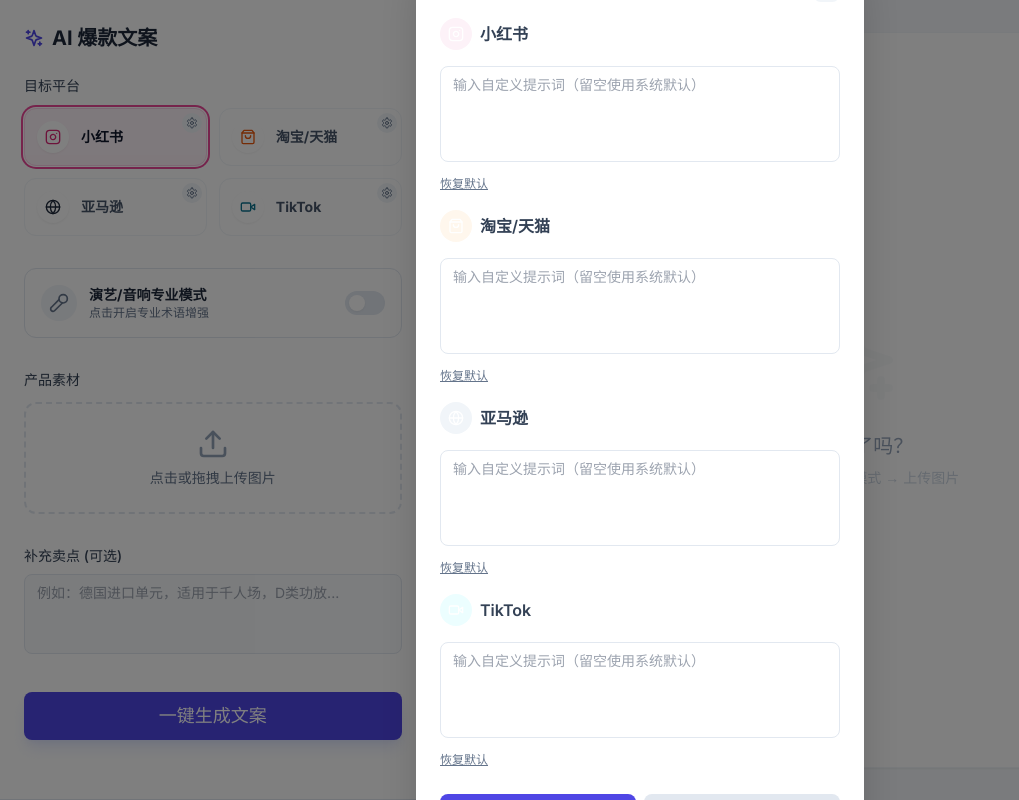
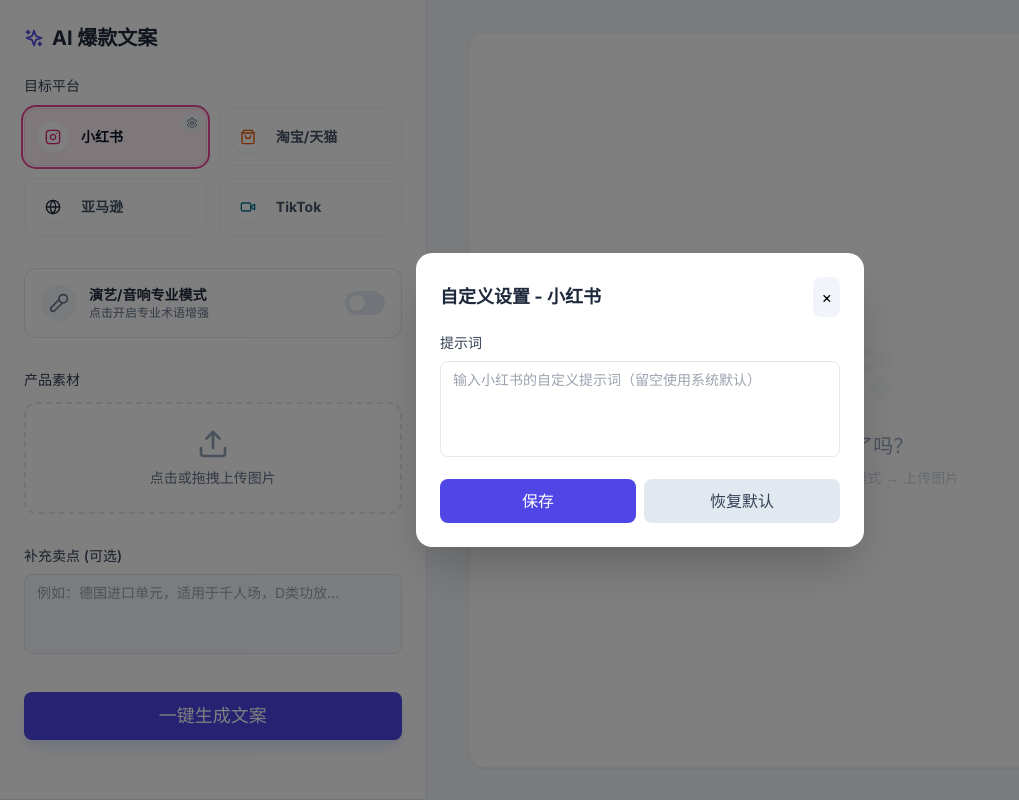
Before and after one commit to Aimsaki/image-to-text, a Next.js app: page / in a window 1280 px wide. Both pictures are taken after a click on the button "自定义设置". Shown: the whole page, without its empty margins (0-1019 px from the left). Built offline with nearby package versions, Linux system fonts and the light colour scheme.

Commit message:
Add files via upload

```diff
--- a/src/app/api/generate/route.ts
+++ b/src/app/api/generate/route.ts
@@ -43,16 +43,26 @@
   return data.choices[0]?.message?.content || ''
 }
 
+const LANGUAGE_MAP: Record<string, string> = {
+  en: 'English',
+  ja: '日本語',
+  es: 'Español',
+  vi: 'Tiếng Việt',
+  th: 'ภาษาไทย',
+}
+
 export async function POST(req: Request) {
   try {
     const body = await req.json()
-    const { platform, tone, images, additionalInfo, isProAudio, customPrompt } = body
+    const { platform, tone, images, additionalInfo, isProAudio, customPrompt, language } = body
 
     if (!images || images.length === 0) {
       return NextResponse.json({ error: '请上传图片' }, { status: 400 })
     }
 
     let finalPrompt = customPrompt
+    const targetLanguage = language || 'en'
+    const languageName = LANGUAGE_MAP[targetLanguage] || 'English'
 
     if (!finalPrompt) {
       const proInstruction = isProAudio
@@ -83,13 +93,12 @@
         case 'amazon':
           platformStyle = `
         【Role】: Top-Tier Amazon SEO Copywriter.
-        【STRICT REQUIREMENT】: **OUTPUT IN ENGLISH ONLY.**
 
         【Format】:
         1. **Title**: [Brand] + [Keywords] + [Features] + [Model] (Max 200 chars).
         2. **5 Bullet Points**: [CAPS HEADER] - Benefit. Focus on pain points & specs.
         3. **Description**: 150 words usage scenario.
-        【Tone】: Professional, Trustworthy, Native American English.
+        【Tone】: Professional, Trustworthy.
       `
           break
 
@@ -108,11 +117,10 @@
         case 'tiktok':
           platformStyle = `
         【Role】: Viral TikTok Script Writer.
-        【STRICT REQUIREMENT】: **OUTPUT IN ENGLISH ONLY.**
 
         【Structure】:
         1. **Hook (0-3s)**: Stop scrolling immediately.
-        2. **Problem**: Show the struggle.
+        2. **Problem**: Show that struggle.
         3. **Solution**: Reveal product as hero.
         4. **CTA**: Link in bio.
       `
@@ -133,9 +141,11 @@
       finalPrompt += `\n\n【用户补充信息】\n${additionalInfo}`
     }
 
+    finalPrompt += `\n\n【重要语言要求】：请务必使用${languageName}输出全部文案内容。不要使用其他语言。`
+
     finalPrompt += '\n\n请直接输出最终文案，不要输出思考过程。'
 
-    console.log(`📝 Generating [${platform}] ProMode: ${isProAudio ? 'ON' : 'OFF'} CustomPrompt: ${customPrompt ? 'YES' : 'NO'}...`)
+    console.log(`📝 Generating [${platform}] Language: ${languageName} ProMode: ${isProAudio ? 'ON' : 'OFF'} CustomPrompt: ${customPrompt ? 'YES' : 'NO'}...`)
 
     const result = await analyzeImages(images, finalPrompt)
 
--- a/src/app/page.tsx
+++ b/src/app/page.tsx
@@ -1,9 +1,8 @@
-/* eslint-disable @next/next/no-img-element */
 'use client'
 
-import { useState, useCallback } from 'react'
+import { useState, useCallback, useEffect } from 'react'
 import { useDropzone } from 'react-dropzone'
-import { Upload, Sparkles, Copy, Instagram, ShoppingBag, Globe, Video, Mic2, RefreshCw, Settings } from 'lucide-react'
+import { Upload, Sparkles, Copy, Instagram, ShoppingBag, Globe, Video, Mic2, RefreshCw, Settings, Languages } from 'lucide-react'
 
 interface UploadedImage {
   id: string
@@ -53,11 +52,19 @@
   tiktok: `You are a viral TikTok script writer. Based on the image, create a short, engaging video script.
 Requirements:
 1. **Hook (0-3s)**: Stop scrolling immediately.
-2. **Problem**: Show the struggle.
+2. **Problem**: Show that struggle.
 3. **Solution**: Reveal product as hero.
 4. **CTA**: Link in bio.
 Please output content directly without any titles or formatting markers.`,
 }
+
+const LANGUAGE_OPTIONS = [
+  { code: 'en', name: 'English', label: '英语' },
+  { code: 'ja', name: 'Japanese', label: '日语' },
+  { code: 'es', name: 'Spanish', label: '西班牙语' },
+  { code: 'vi', name: 'Vietnamese', label: '越南语' },
+  { code: 'th', name: 'Thai', label: '泰语' },
+]
 
 export default function HomePage() {
   const [platform, setPlatform] = useState('rednote')
@@ -69,10 +76,29 @@
   const [error, setError] = useState('')
   const [retryCount, setRetryCount] = useState(0)
   const [showSettings, setShowSettings] = useState(false)
-  const [customPrompts, setCustomPrompts] = useState<Record<string, string>>(() => {
-    const saved = localStorage.getItem('customPrompts')
-    return saved ? JSON.parse(saved) : {}
-  })
+  const [customPrompts, setCustomPrompts] = useState<Record<string, string>>({})
+  const [selectedLanguages, setSelectedLanguages] = useState<Record<string, string>>({})
+
+  useEffect(() => {
+    if (typeof window !== 'undefined') {
+      const savedPrompts = localStorage.getItem('customPrompts')
+      const savedLanguages = localStorage.getItem('selectedLanguages')
+      if (savedPrompts) {
+        try {
+          setCustomPrompts(JSON.parse(savedPrompts))
+        } catch {
+          setCustomPrompts({})
+        }
+      }
+      if (savedLanguages) {
+        try {
+          setSelectedLanguages(JSON.parse(savedLanguages))
+        } catch {
+          setSelectedLanguages({})
+        }
+      }
+    }
+  }, [])
 
   const onDrop = useCallback((acceptedFiles: File[]) => {
     setError('')
@@ -125,6 +151,7 @@
           images: uploadedImages.map((i) => i.base64),
           additionalInfo,
           customPrompt: customPrompts[platform] || '',
+          language: selectedLanguages[platform] || 'en',
         }),
         signal: controller.signal,
       })
@@ -179,15 +206,22 @@
   }
 
   const handleSaveCustomPrompt = () => {
+    if (typeof window !== 'undefined') {
       localStorage.setItem('customPrompts', JSON.stringify(customPrompts))
+      localStorage.setItem('selectedLanguages', JSON.stringify(selectedLanguages))
+    }
     setShowSettings(false)
-    alert('提示词已保存')
+    alert('设置已保存')
   }
 
-  const handleResetPrompt = (platformId: string) => {
+  const handleResetPrompt = () => {
     setCustomPrompts(prev => ({
       ...prev,
-      [platformId]: DEFAULT_PROMPTS[platformId] || '',
+      [platform]: DEFAULT_PROMPTS[platform] || '',
+    }))
+    setSelectedLanguages(prev => ({
+      ...prev,
+      [platform]: 'en',
     }))
   }
 
@@ -197,6 +231,9 @@
     { id: 'amazon', name: '亚马逊', icon: Globe, color: 'text-slate-800', bg: 'bg-slate-100', border: 'border-slate-300', activeRing: 'ring-slate-800' },
     { id: 'tiktok', name: 'TikTok', icon: Video, color: 'text-cyan-700', bg: 'bg-cyan-50', border: 'border-cyan-200', activeRing: 'ring-cyan-500' },
   ]
+
+  const currentPlatform = platforms.find(p => p.id === platform)
+  const showLanguageSelector = platform === 'amazon' || platform === 'tiktok'
 
   return (
     <div className="flex flex-col lg:grid lg:grid-cols-12 min-h-screen bg-slate-50">
@@ -221,13 +258,15 @@
                     <p.icon className="w-3.5 h-3.5 sm:w-4 sm:h-4" />
                   </div>
                   <span className={`text-xs sm:text-sm font-bold ${platform === p.id ? 'text-slate-900' : 'text-slate-600'}`}>{p.name}</span>
+                  {platform === p.id && (
                     <button
                       onClick={(e) => { e.stopPropagation(); setShowSettings(true) }}
                       className="absolute top-1 right-1 w-5 h-5 bg-slate-100 hover:bg-slate-200 rounded-full flex items-center justify-center transition-colors"
-                    title="自定义提示词"
+                      title="自定义设置"
                     >
                       <Settings className="w-3 h-3 text-slate-500" />
                     </button>
+                  )}
                 </div>
               ))}
             </div>
@@ -325,7 +364,7 @@
                   {isProAudio ? '正在查阅声学参数...' : 'AI 正在疯狂码字...'}
                 </h3>
                 <p className="text-slate-500 text-xs sm:text-sm">
-                  正在匹配{isProAudio ? '专业演艺设备' : platforms.find((p) => p.id === platform)?.name}风格
+                  正在匹配{isProAudio ? '专业演艺设备' : currentPlatform?.name}风格
                 </p>
                 <p className="text-slate-400 text-xs mt-2">预计需要 10-30 秒</p>
               </div>
@@ -356,11 +395,11 @@
         </div>
       </div>
 
-      {showSettings && (
+      {showSettings && currentPlatform && (
         <div className="fixed inset-0 bg-black/50 z-50 flex items-center justify-center p-4">
           <div className="bg-white rounded-2xl shadow-2xl p-6 max-w-md w-full">
             <div className="flex items-center justify-between mb-4">
-              <h3 className="text-lg font-bold text-slate-800">自定义提示词</h3>
+              <h3 className="text-lg font-bold text-slate-800">自定义设置 - {currentPlatform.name}</h3>
               <button
                 onClick={() => setShowSettings(false)}
                 className="p-2 bg-slate-100 hover:bg-slate-200 rounded-lg transition-colors"
@@ -370,29 +409,35 @@
             </div>
 
             <div className="space-y-4">
-              {platforms.map((p) => (
-                <div key={p.id} className="space-y-2">
-                  <div className="flex items-center gap-2 mb-2">
-                    <div className={`w-8 h-8 rounded-full flex items-center justify-center ${p.bg}`}>
-                      <p.icon className="w-4 h-4 text-white" />
-                    </div>
-                    <span className="font-semibold text-slate-700">{p.name}</span>
-                  </div>
+              <div>
+                <label className="mb-2 block text-sm font-medium text-slate-700">提示词</label>
                 <textarea
-                    value={customPrompts[p.id] || ''}
-                    onChange={(e) => setCustomPrompts(prev => ({ ...prev, [p.id]: e.target.value }))}
-                    placeholder="输入自定义提示词（留空使用系统默认）"
+                  value={customPrompts[platform] || ''}
+                  onChange={(e) => setCustomPrompts(prev => ({ ...prev, [platform]: e.target.value }))}
+                  placeholder={`输入${currentPlatform.name}的自定义提示词（留空使用系统默认）`}
                   className="w-full h-24 px-3 py-2 text-sm border border-slate-200 rounded-lg resize-none focus:outline-none focus:ring-2 focus:ring-indigo-500"
                 />
-                  <button
-                    onClick={() => handleResetPrompt(p.id)}
-                    className="text-xs text-slate-500 hover:text-slate-700 underline"
+              </div>
+
+              {showLanguageSelector && (
+                <div>
+                  <label className="mb-2 block text-sm font-medium text-slate-700 flex items-center gap-2">
+                    <Languages className="w-4 h-4" />
+                    输出语言
+                  </label>
+                  <select
+                    value={selectedLanguages[platform] || 'en'}
+                    onChange={(e) => setSelectedLanguages(prev => ({ ...prev, [platform]: e.target.value }))}
+                    className="w-full px-3 py-2 text-sm border border-slate-200 rounded-lg focus:outline-none focus:ring-2 focus:ring-indigo-500"
                   >
-                    恢复默认
-                  </button>
+                    {LANGUAGE_OPTIONS.map((lang) => (
+                      <option key={lang.code} value={lang.code}>
+                        {lang.label}
+                      </option>
+                    ))}
+                  </select>
                 </div>
-              ))}
-            </div>
+              )}
 
               <div className="flex gap-2 mt-6">
                 <button
@@ -402,11 +447,12 @@
                   保存
                 </button>
                 <button
-                onClick={() => setShowSettings(false)}
+                  onClick={handleResetPrompt}
                   className="flex-1 h-11 bg-slate-200 hover:bg-slate-300 text-slate-700 font-medium rounded-lg transition-colors"
                 >
-                取消
+                  恢复默认
                 </button>
+              </div>
             </div>
           </div>
         </div>
```
Lines whose indentation alone changed are shown as unchanged.
